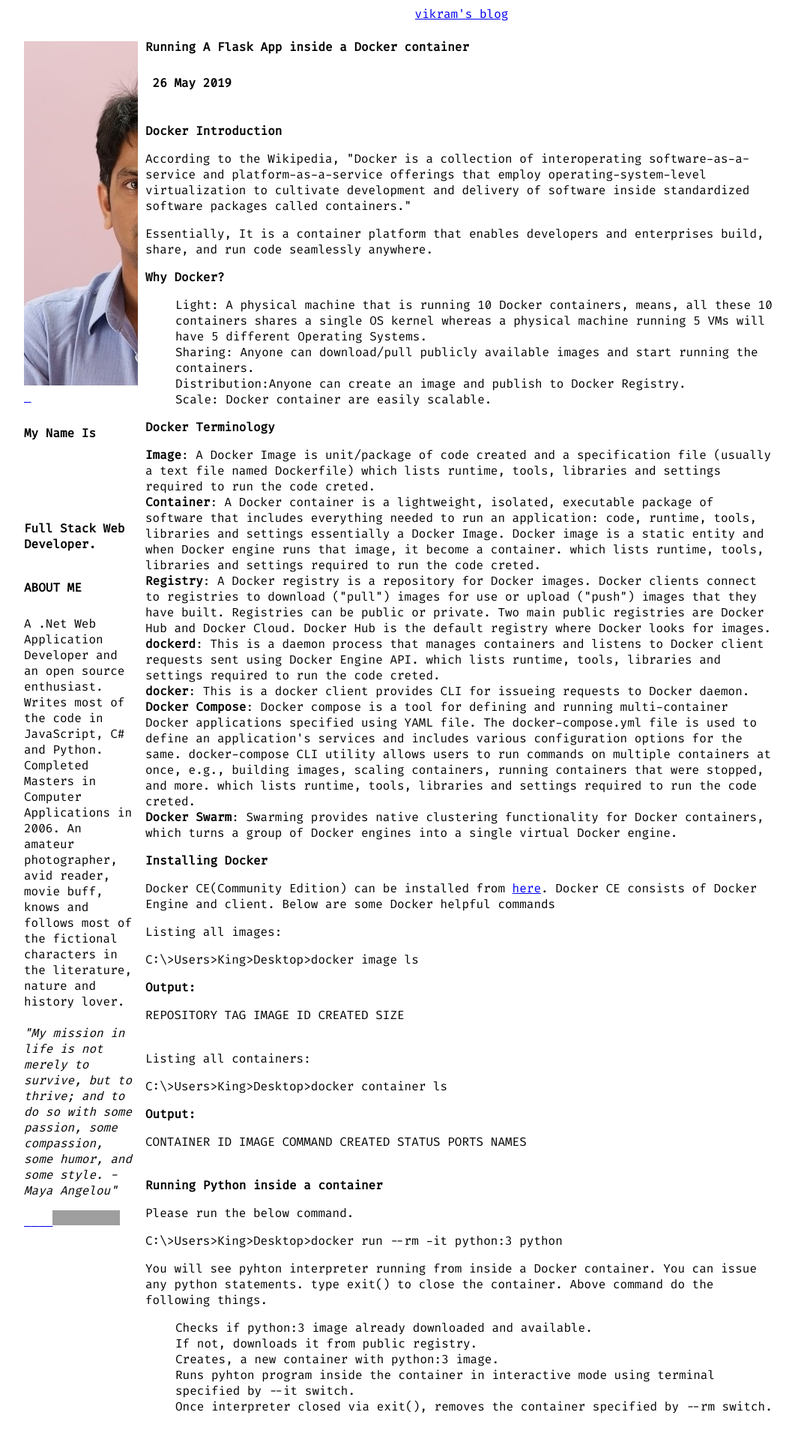
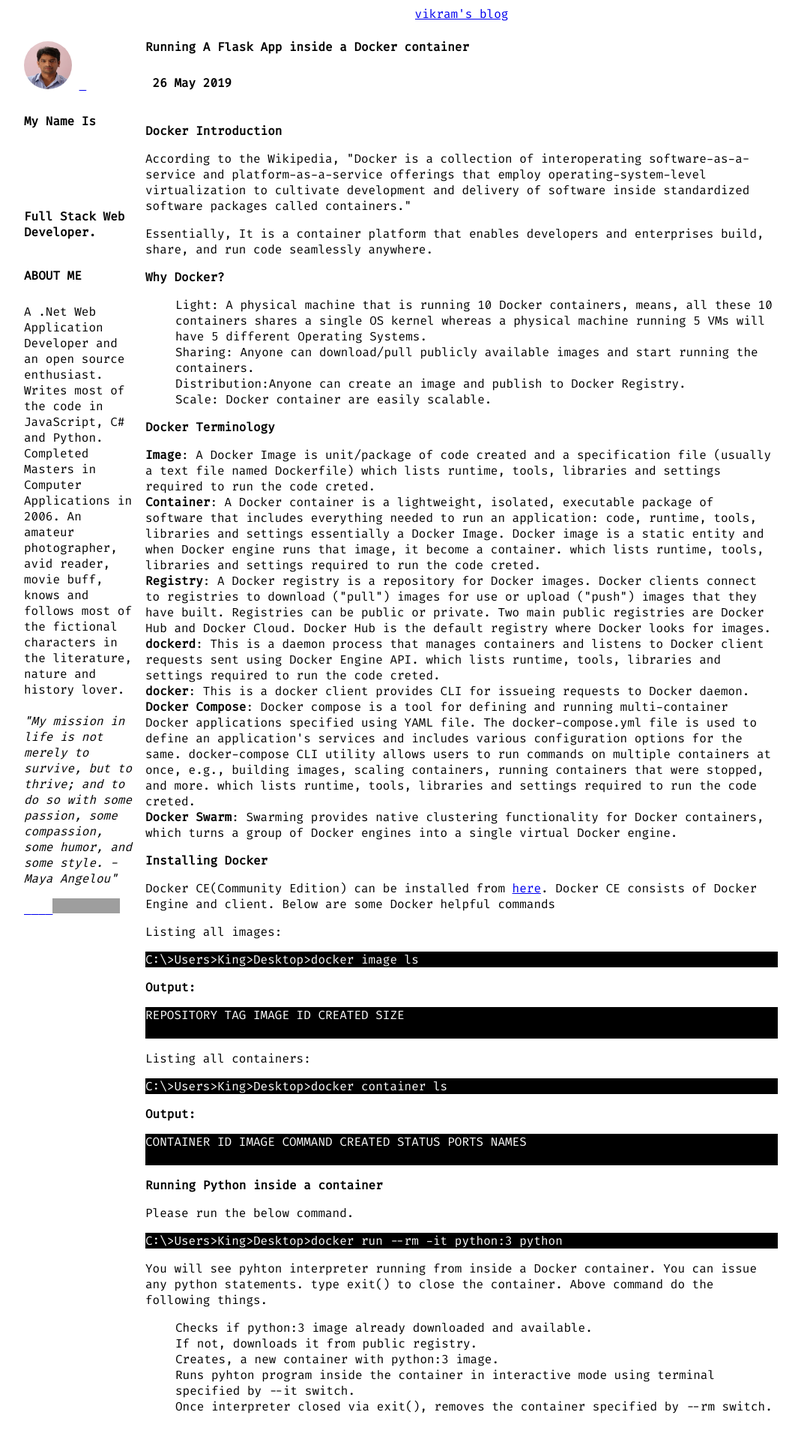
Before and after one commit to srirangamv/srirangamv.github.io, a Jekyll site: the page built from index.html, in a window 1280 px wide. Shown: the top 1919 px of the page at 75% size, without its empty margins (24-1093 px from the left). Built offline with Jekyll 4.4.1, drawn with Linux system fonts in a browser that asks for light colours; the list of posts is cut into pages by our own code; grey boxes are pictures that could not be loaded.

Commit message:
css changes.

```diff
--- a/css/style.css
+++ b/css/style.css
@@ -134,7 +134,7 @@
                 display: inline-block;
                 width: 75%;
                 height: 100%;
-                padding-top: 6.5em;
+                /* padding-top: 6.5em; */
                 position: absolute;
                 z-index: 100;
             }
@@ -153,3 +153,14 @@
             cursor: pointer;
             /*text-shadow: 0px 1px 0px #0092b3, 0px 2px 0px #0087a6, 0px 3px 0px #008099, 0px 4px 0px #00758c, 0px 5px 0px #555, 0px 6px 0px #006a80, 0px 0px 0px #006073, 0px 8px 7px #005566;*/
         }
+
+        .userprofile {
+            border-radius: 50%;
+            width: 64px;
+            height: 64px;
+        }
+
+        p.cmd {
+            background-color: black;
+            color: white;
+        }
```
